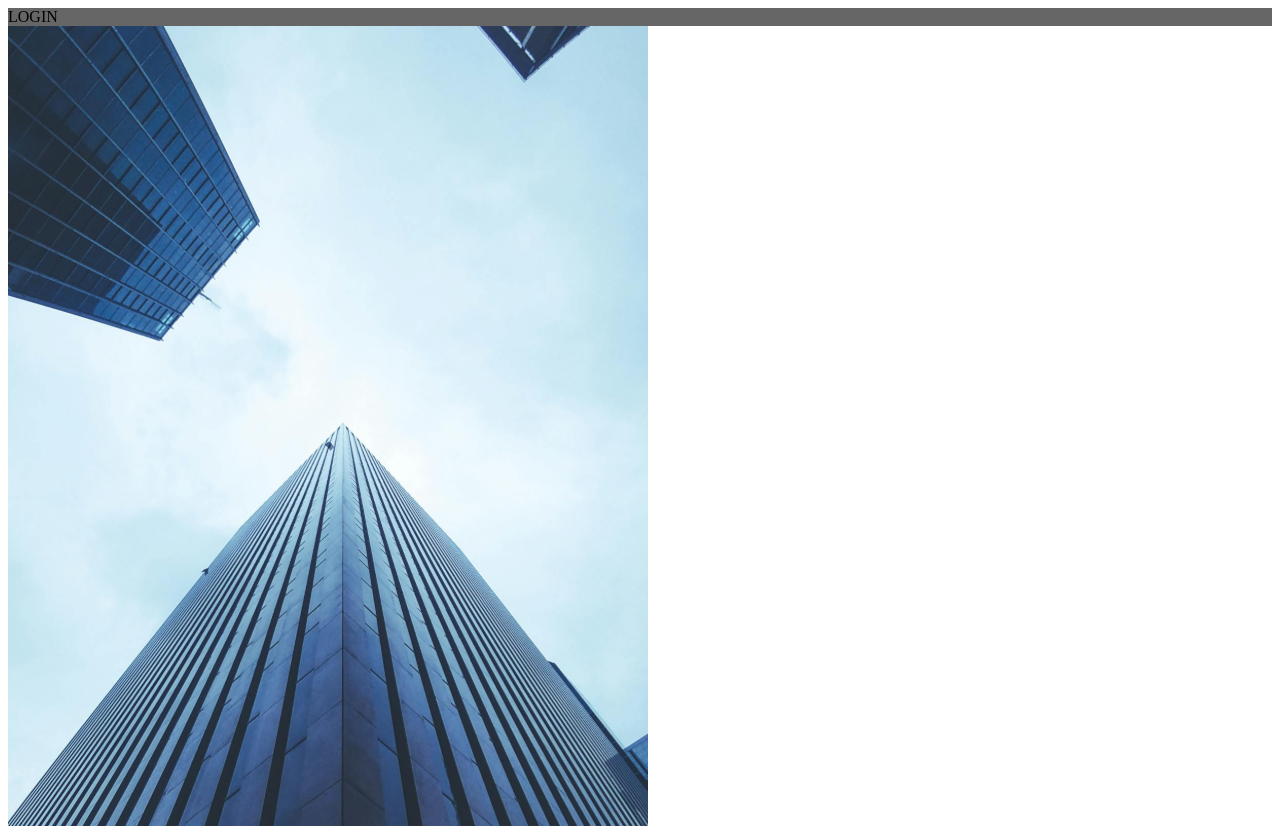
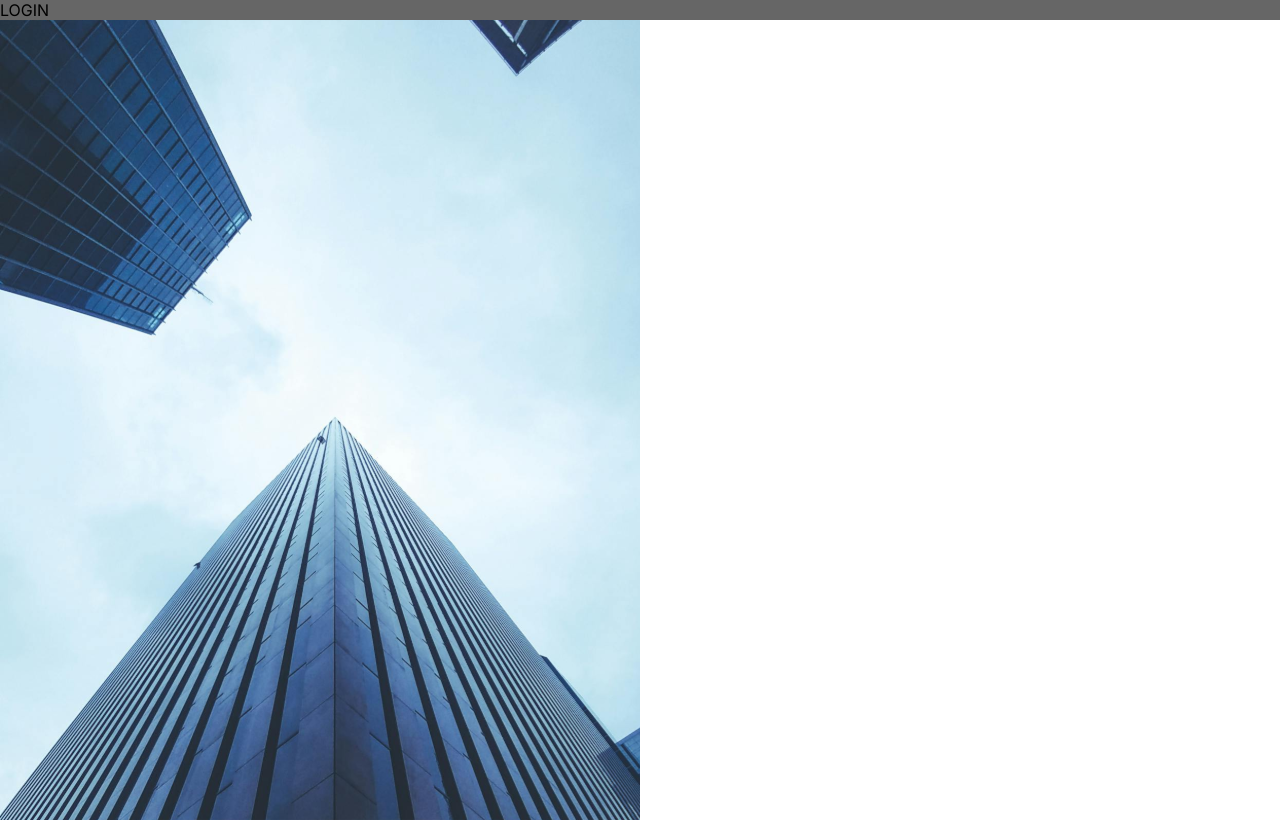
Before and after one commit to yuribalboa/sales-dashboard, a React (Vite) app: page / in a window 1280 px wide. Built offline with nearby package versions, Linux system fonts and the light colour scheme.

Commit message:
Create Theme

```diff
--- a/index.html
+++ b/index.html
@@ -2,9 +2,15 @@
 <html lang="en">
   <head>
     <meta charset="UTF-8" />
-    <link rel="icon" type="image/svg+xml" href="/vite.svg" />
+    <link rel="icon" type="image/svg+xml" href="/dnc-icon.svg" />
     <meta name="viewport" content="width=device-width, initial-scale=1.0" />
     <title>Sales Dashboard</title>
+    <link rel="preconnect" href="https://fonts.googleapis.com" />
+    <link rel="preconnect" href="https://fonts.gstatic.com" crossorigin />
+    <link
+      href="https://fonts.googleapis.com/css2?family=Inter:ital,opsz,wght@0,14..32,100..900;1,14..32,100..900&display=swap"
+      rel="stylesheet"
+    />
   </head>
   <body>
     <div id="root"></div>
--- a/src/main.tsx
+++ b/src/main.tsx
@@ -1,9 +1,14 @@
-import { StrictMode } from 'react'
-import { createRoot } from 'react-dom/client'
+import React from 'react'
+import { ThemeProvider } from 'styled-components'
+import ReactDOM from 'react-dom/client'
 import App from './App.tsx'
+import { GlobalStyle, lightTheme } from './styles/'
 
-createRoot(document.getElementById('root')!).render(
-  <StrictMode>
-    <App />
-  </StrictMode>
+ReactDOM.createRoot(document.getElementById('root')!).render(
+  <React.StrictMode>
+    <ThemeProvider theme={lightTheme}>
+      <GlobalStyle />
+      <App />
+    </ThemeProvider>
+  </React.StrictMode>
 )
--- /dev/null
+++ b/src/styles/globalStyle.ts
@@ -0,0 +1,18 @@
+import { createGlobalStyle } from 'styled-components'
+import { DefaultTheme } from 'styled-components'
+
+export const GlobalStyle = createGlobalStyle<{ theme?: DefaultTheme }>`
+    body, html {
+        background: ${(props) => props.theme.appBackground};
+        color: ${(props) => props.theme.appColor};
+        margin: 0;
+        padding: 0;
+        font-family: "inter", sans-serif;
+    }
+
+    h1, h2, p, ul, li {
+        margin: 0;
+        padding: 0;
+    }
+
+`
--- /dev/null
+++ b/src/styles/index.ts
@@ -0,0 +1,2 @@
+export * from './globalStyle'
+export * from './theme'
--- /dev/null
+++ b/src/styles/theme.ts
@@ -0,0 +1,81 @@
+import { Theme } from '@types'
+
+export const lightTheme: Theme = {
+  appBackground: '#FFF',
+  appColor: '#000',
+  appDefaultStroke: '#E0E0E0',
+  appLogo: 'dnc-logo-black.svg',
+  appSkeletonFrom: '#EEE',
+  appSkeletonTo: '#CCC',
+  buttons: {
+    alert: '#E80000',
+    alertColor: '#FFF',
+    alertHover: '#D80000',
+    disabled: '#CCC',
+    disabledColor: '#666',
+    primary: '#0C70F2',
+    primaryColor: '#FFF',
+    primaryHovert: '#0061DE',
+  },
+  card: {
+    alert: '#E80000',
+    background: '#FFF',
+    border: '#E0E0E0',
+    success: '#008000',
+    warning: '#F7A300',
+  },
+  textInput: {
+    active: '#FFF',
+    activeColor: '#000',
+    borderColor: '#E0E0E0',
+    disabled: '#EEE',
+    disabledBorderColor: '#E0E0E0',
+    disabledColor: '#666',
+    placeholderColor: '#666',
+  },
+  typographies: {
+    error: '#FF0202',
+    subtitle: '#666',
+    success: '#008000',
+  },
+}
+
+export const darkTheme: Theme = {
+  appBackground: '#060B26',
+  appColor: '#FFF',
+  appDefaultStroke: '#21497D',
+  appLogo: 'dnc-logo-white.svg.',
+  appSkeletonFrom: '#060B26',
+  appSkeletonTo: '#21497D',
+  buttons: {
+    alert: '#E80000',
+    alertColor: '#FFF',
+    alertHover: '#D80000',
+    disabled: '#313649',
+    disabledColor: '#6D7B8E',
+    primary: '#0C70F2',
+    primaryColor: '#FFF',
+    primaryHovert: '#0061DE',
+  },
+  card: {
+    alert: '#E80000',
+    background: '#0F1535',
+    border: '#21497D',
+    success: '#008000',
+    warning: '#F7A300',
+  },
+  textInput: {
+    active: '#0F1535',
+    activeColor: '#FFF',
+    borderColor: '#21497D',
+    disabled: '#282D49',
+    disabledBorderColor: '#2E3F55',
+    disabledColor: '#58677C',
+    placeholderColor: '#89A7CE',
+  },
+  typographies: {
+    error: '#FF0202',
+    subtitle: '#89A7CE',
+    success: '#008000',
+  },
+}
--- /dev/null
+++ b/src/types/index.ts
@@ -0,0 +1 @@
+export * from './theme'
--- /dev/null
+++ b/src/types/theme.d.ts
@@ -0,0 +1,39 @@
+export interface Theme {
+  appBackground: string
+  appColor: string
+  appDefaultStroke: string
+  appLogo: string
+  appSkeletonFrom: string
+  appSkeletonTo: string
+  buttons: {
+    alert: string
+    alertColor: string
+    alertHover: string
+    disabled: string
+    disabledColor: string
+    primary: string
+    primaryColor: string
+    primaryHovert: string
+  }
+  card: {
+    alert: string
+    background: string
+    border: string
+    success: string
+    warning: string
+  }
+  textInput: {
+    active: string
+    activeColor: string
+    borderColor: string
+    disabled: string
+    disabledBorderColor: string
+    disabledColor: string
+    placeholderColor: string
+  }
+  typographies: {
+    error: string
+    subtitle: string
+    success: string
+  }
+}
--- a/tsconfig.app.json
+++ b/tsconfig.app.json
@@ -5,6 +5,10 @@
     "lib": ["ES2020", "DOM", "DOM.Iterable"],
     "module": "ESNext",
     "skipLibCheck": true,
+    "baseUrl": ".",
+    "paths": {
+      "@*": ["src/*"]
+    },
 
     /* Bundler mode */
     "moduleResolution": "bundler",
--- a/tsconfig.json
+++ b/tsconfig.json
@@ -2,7 +2,7 @@
   "compileOptions": {
     "baseUrl": ".",
     "paths": {
-      "@*":["src/*"]
+      "@*": ["src/*"]
     }
   },
   "files": [],
```
Also changed, not shown: public/dnc-icon.svg (added).
